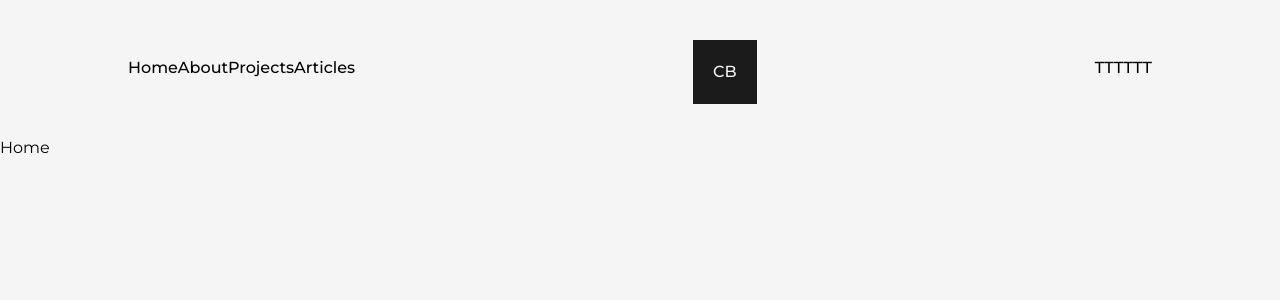
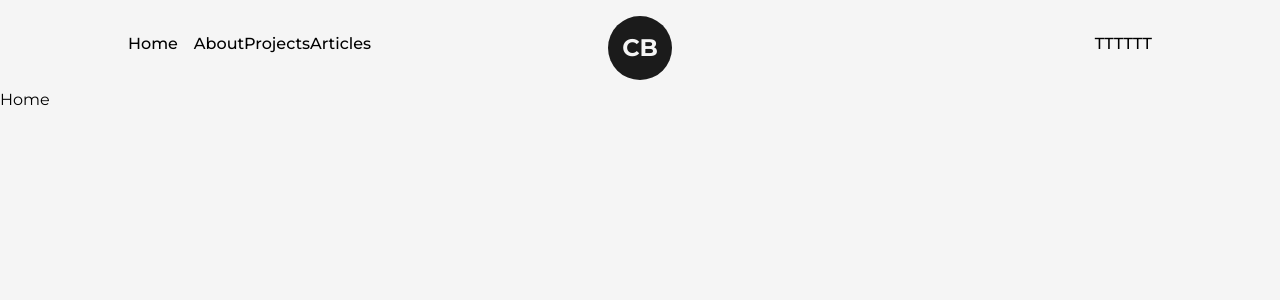
Before and after one commit to sinantech/website, a Next.js app: page / in a window 1280 px wide. Shown: the top 300 px of the page. Built offline with nearby package versions, Linux system fonts and the light colour scheme.

Commit message:
feat:logo components adjusting 31.29 leftover

```diff
--- a/src/components/Logo.js
+++ b/src/components/Logo.js
@@ -1,12 +1,31 @@
-import Link from 'next/link'
-import React from 'react'
+import Link from "next/link";
+import React from "react";
+import { motion } from "framer-motion";
+
+const MotionLink = motion(Link);
 
 const Logo = () => {
   return (
-    <div className='flex items-center justify-center mt-2'>
-      <Link href="/" className='w-16 h-16 bg-dark text-light flex items-center justify-center'>CB</Link>
+    <div className="flex items-center justify-center mt-2">
+      <MotionLink
+        href="/"
+        className="w-16 h-16 bg-dark text-light flex items-center justify-center rounded-full text-2xl font-bold"
+        whileHover={{
+          backgroundColor: [
+            "#121212",
+            "rgba(131,58,180,1)",
+            "rgba(253,29,29,1)",
+            "rgba(252,176,69,1)",
+            "rgba(131,58,180,1)",
+            "#121212",
+          ],
+          transition: { duration: 1, repeat: Infinity },
+        }}
+      >
+        CB
+      </MotionLink>
     </div>
-  )
-}
+  );
+};
 
-export default Logo
+export default Logo;
--- a/src/components/NavBar.js
+++ b/src/components/NavBar.js
@@ -1,17 +1,24 @@
 import Link from "next/link";
 import React from "react";
 import Logo from "./Logo";
+
+const CustomLink = ({ href, title, className = "" }) => {
+  return (
+    <Link href={href} className={`${className}`}>
+      {title}
+    </Link>
+  );
+};
 
 const Navbar = () => {
   return (
     <header className="w-full px-32 py-8 font-medium flex items-center justify-between">
       <nav>
-        <Link href="/">Home</Link>
-        <Link href="/about">About</Link>
-        <Link href="/projects">Projects</Link>
-        <Link href="/articles">Articles</Link>
+        <CustomLink href="/" title="Home" className="mr-4" />
+        <CustomLink href="/about" title="About" />
+        <CustomLink href="/projects" title="Projects" />
+        <CustomLink href="/articles" title="Articles" />
       </nav>
-      <Logo/>
       <nav>
         <Link href="/" target={"_blank"}>
           T
@@ -32,6 +39,9 @@
           T
         </Link>
       </nav>
+      <div className="absolute left-[50%] top-2 translate-x-[-50%]">
+        <Logo />
+      </div>
     </header>
   );
 };
```
